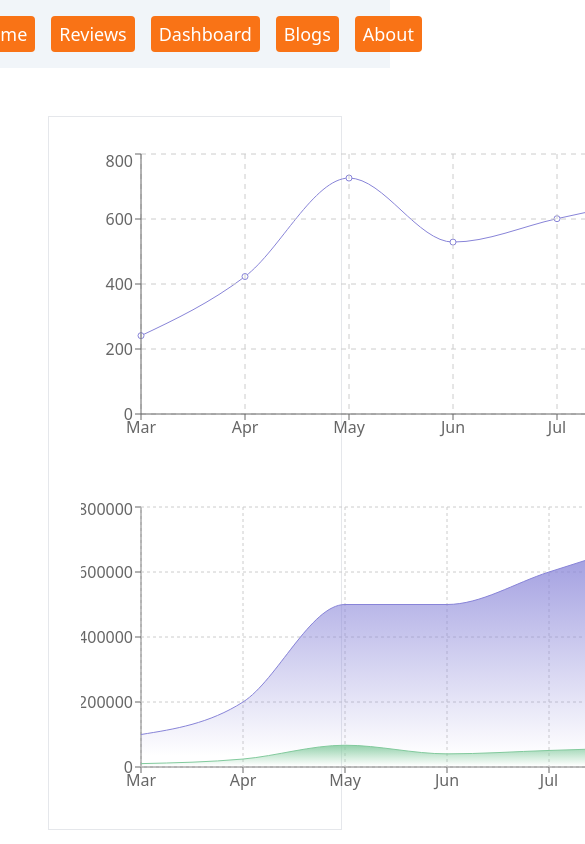
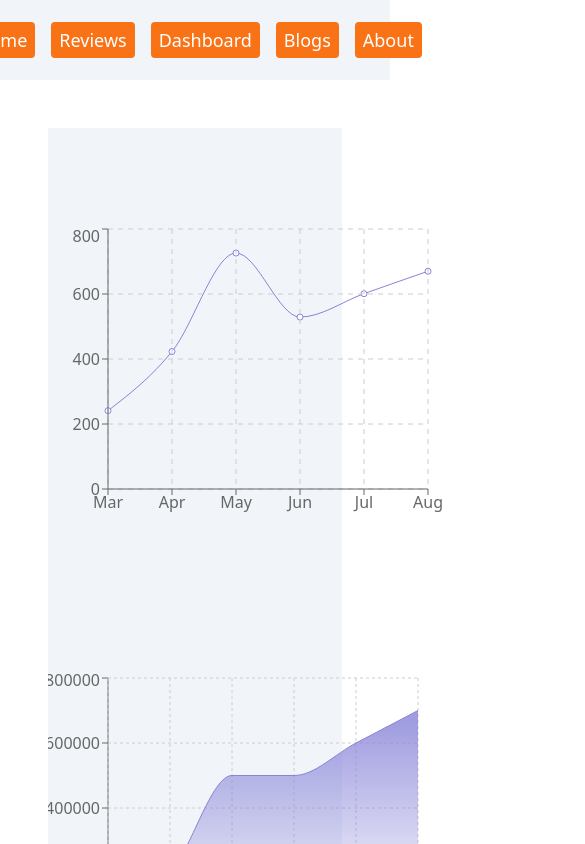
Before and after one commit to Ashik-Sarker/Product-Analysis, a React (Create React App) app: page /dashboard in a window 390 px wide. Shown: the top 844 px of the page, 585 px wide, since content can reach past the window. Built offline with nearby package versions, Linux system fonts and the light colour scheme.

Commit message:
responsiveness

```diff
--- a/src/components/Blogs/Blogs.js
+++ b/src/components/Blogs/Blogs.js
@@ -2,7 +2,7 @@ import React from 'react';
 
 const Blogs = () => {
     return (
-        <div className='border m-24 p-8 grid grid-cols-3'>
+        <div className='border md:m-24 p-8 grid grid-cols-1 md:grid-cols-3'>
             <div className='border m-12 p-6'>
                 <b>Q1. What is Semantic Tag and give some examples ?</b>
                 <br /><br />
--- a/src/components/Dashboard/Dashboard.js
+++ b/src/components/Dashboard/Dashboard.js
@@ -12,9 +12,9 @@ const Dashboard = () => {
     }, [])
 
     return (
-        <div className='border p-8 m-12 grid md:grid-cols-2 grid-cols-1 gap-12'>
-            <div>
-                <LineChart width={600} height={300} data={chartData} margin={{ top: 5, right: 20, bottom: 5, left: 0 }}>
+        <div className='md:border md:m-24 md:p-16 bg-slate-100 m-12 grid md:grid-cols-2 grid-cols-1 gap-12 justify-center items-center'>
+            <div className='mt-24'>
+                <LineChart width={400} height={300} data={chartData} margin={{ top: 5, right: 20, bottom: 5, left: 0 }}>
                     <Line type="monotone" dataKey="sell" stroke="#8884d8" />
                     <CartesianGrid stroke="#ccc" strokeDasharray="5 5" />
                     <XAxis dataKey="month" />
@@ -23,8 +23,8 @@ const Dashboard = () => {
                 </LineChart>
             </div>
 
-            <div>
-                <AreaChart width={600} height={300} data={chartData}
+            <div className='mt-24'>
+                <AreaChart width={400} height={300} data={chartData}
                     margin={{ top: 10, right: 30, left: 0, bottom: 0 }}>
                     <defs>
                         <linearGradient id="colorUv" x1="0" y1="0" x2="0" y2="1">
--- a/src/components/Header/Header.js
+++ b/src/components/Header/Header.js
@@ -2,7 +2,7 @@ import { Link } from 'react-router-dom';
 
 const Header = () => {
     return (
-        <div className='flex items-center justify-center gap-4 md:gap-4 md:text-xl text-lg bg-slate-100'>
+        <div className='h-20 flex items-center justify-center gap-4 md:gap-4 md:text-xl text-lg bg-slate-100'>
             <Link className='px-2 md:px-4 py-1 my-4 bg-orange-500 text-white rounded' to={"/home"}>Home</Link>
             <Link className='px-2 md:px-4 py-1 my-4 bg-orange-500 text-white rounded' to={"/reviews"}>Reviews</Link>
             <Link className='px-2 md:px-4 py-1 my-4 bg-orange-500 text-white rounded' to={"/dashboard"}>Dashboard</Link>
--- a/src/components/Home/Home.js
+++ b/src/components/Home/Home.js
@@ -22,10 +22,10 @@ const Home = () => {
             </div>
 
             {/* Customer review */}
-            <div className='m-20 md:mt-16 mt-8 text-center py-8'>
+            <div className='md:m-20 m-6 md:mt-16 mt-8 text-center py-8'>
                 <div>
                     <h1 className='md:text-4xl text-2xl mb-8'>Customer Review</h1>
-                    <div className='grid grid-cols-3'>
+                    <div className='grid grid-cols-1 md:grid-cols-3'>
                         {
                             reviews.slice(0,3).map(customer => <Customer
                                 key={customer.id}
--- a/src/components/Review/Review.js
+++ b/src/components/Review/Review.js
@@ -7,10 +7,10 @@ const Review = () => {
     const [reviews, setReviews] = useReview();
 
     return (
-        <div className='text-center m-24'>
-            <h1 className='md:text-4xl text-2xl mb-8'>Customer Review</h1>
+        <div className='text-center mt-12 md:m-24'>
+            <h1 className='text-4xl font-bold mb-8 text-orange-600'>Customer Review</h1>
 
-            <div className='grid grid-cols-3'>
+            <div className='grid grid-cols-1 md:grid-cols-3'>
                 {
                     reviews.map(customer => <Customer
                     key={customer.id}
```
Also changed, not shown: 1 other file (tests, documents, lock files or other folders).
